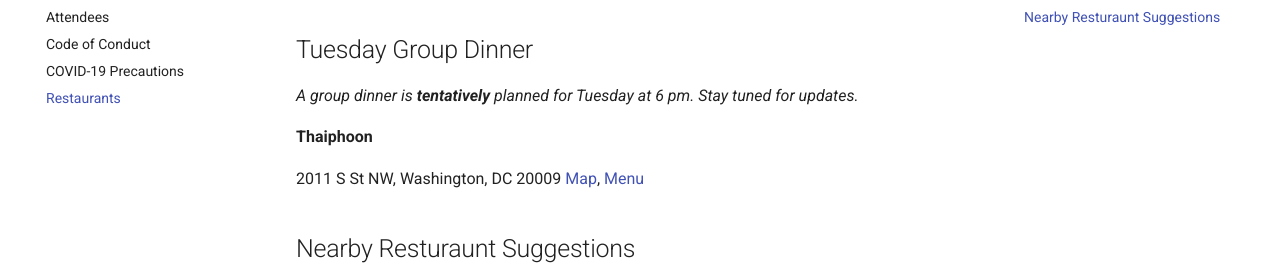
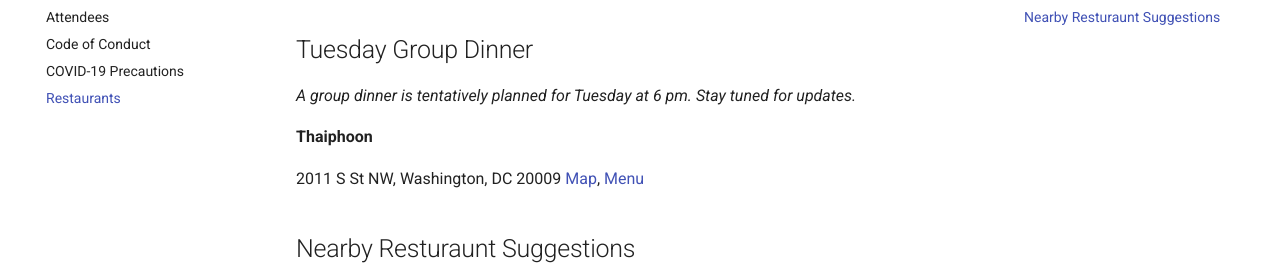
Before and after one commit to nih-cfde/2022-nov-meeting, an MkDocs documentation site: the page built from docs/restaurants.md, in a window 1280 px wide. Shown: the part 148-426 px from the top of the page. Built offline with MkDocs 1.6.1 and Material for MkDocs 9.7.7, drawn with Linux system fonts in a browser that asks for light colours; comment, search, counter and statistics services are not loaded.

```diff
--- a/docs/restaurants.md
+++ b/docs/restaurants.md
@@ -2,7 +2,7 @@
 
 ## Tuesday Group Dinner
 
-_A group dinner is **tentatively** planned for Tuesday at 6 pm. Stay tuned for updates._
+_A group dinner is tentatively planned for Tuesday at 6 pm. Stay tuned for updates._
 
 **Thaiphoon**
 
```
